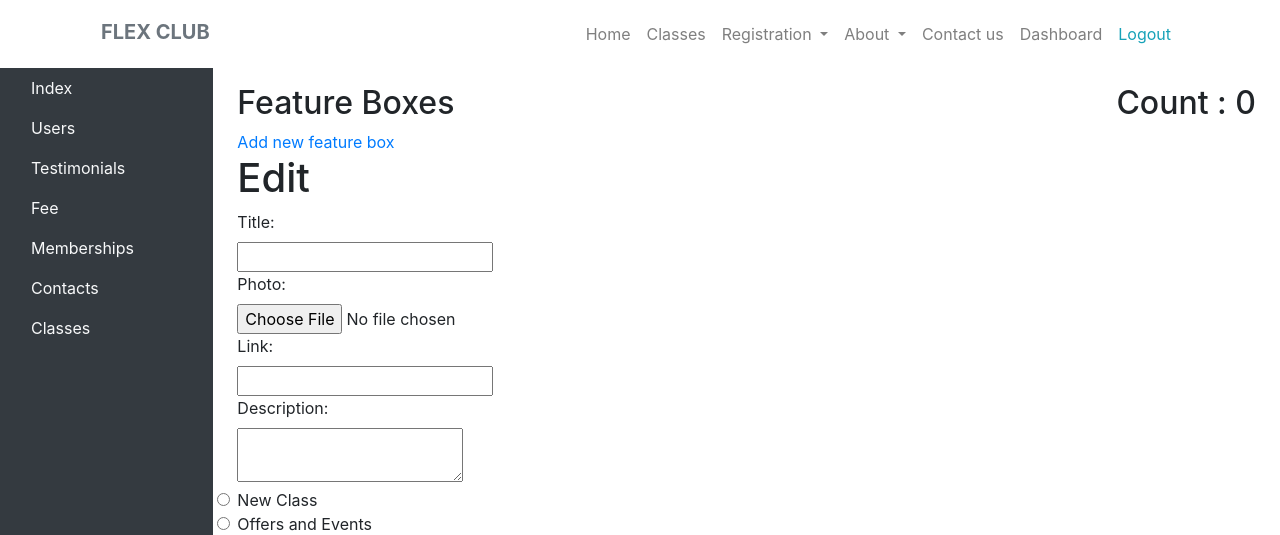
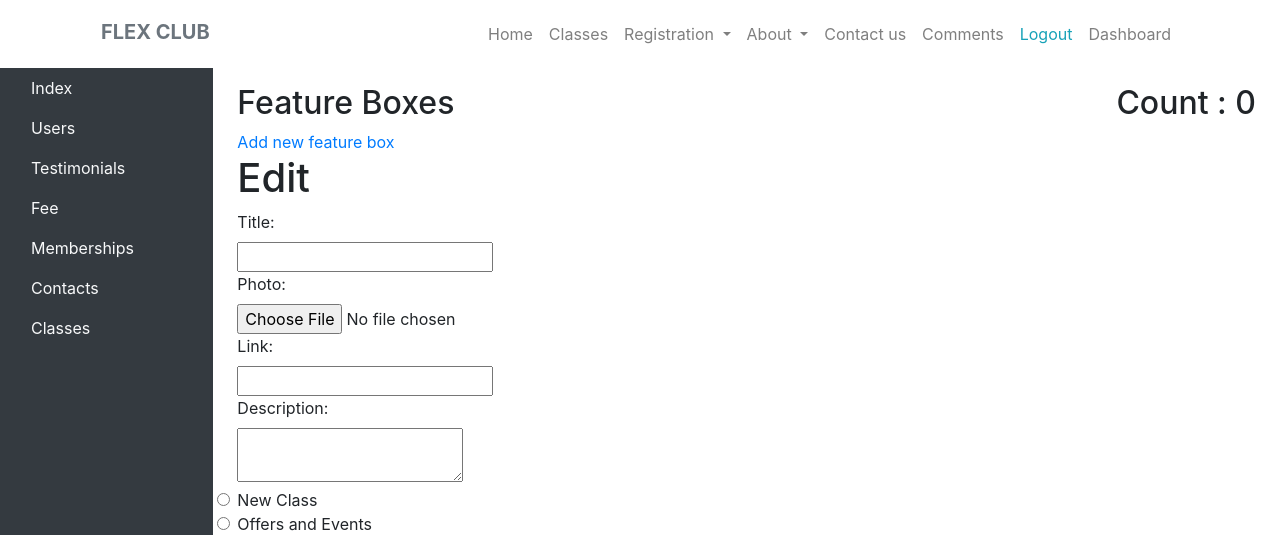
Before and after one commit to minajm/FlexClub, a PHP site: page /hassanProject/admin_edit_index.php?id=1 in a window 1280 px wide. Shown: the top 535 px of the page. Run offline with PHP 8.4, Linux system fonts and the light colour scheme; the visitor is signed in with stand-in values (Sample User, id 1); data that the repository does not hold is empty; some libraries are stand-ins or nearby versions.

Commit message:
heaader comment manage for user adnd  admin

```diff
--- a/header.php
+++ b/header.php
@@ -97,26 +97,34 @@ include_once('connect.php');
                 <?php
                 session_start();
 
+
+
+                if (isset($_SESSION['status']) && $_SESSION['status'] == 1) {
+                    /* users can see their selves comments and admint can see all the comments the users put in contact Us page */
+                    echo '
+                            <li class="nav-item">
+                                <a class="nav-link" href="./contact_us_manage.php" >Comments</a>
+                            </li>
+                            <li class="nav-item">
+                                <a class="nav-link text-info" href="./logout.php">Logout</a>
+                            </li>
+
+                        ';
+                } else {
+                    echo '
+
+                            <li class="nav-item">
+                                <a class="nav-link" href="./login.php" >Login</a>
+                            </li>
+                        ';
+                }
+
                 if (isset($_SESSION['is_admin']) && $_SESSION['is_admin'] == 1) { // admin
                     echo '
                         <li class="nav-item">
                                 <a class="nav-link"  href="./admin_edit_index.php">Dashboard</a>
                         </li>
                     ';
-                }
-
-                if (isset($_SESSION['status']) && $_SESSION['status'] == 1) {
-                    echo '
-                            <li class="nav-item">
-                                <a class="nav-link text-info" href="./logout.php">Logout</a>
-                            </li>
-                        ';
-                } else {
-                    echo '
-                            <li class="nav-item">
-                                <a class="nav-link" href="./login.php" >Login</a>
-                            </li>
-                        ';
                 }
 
 
```
